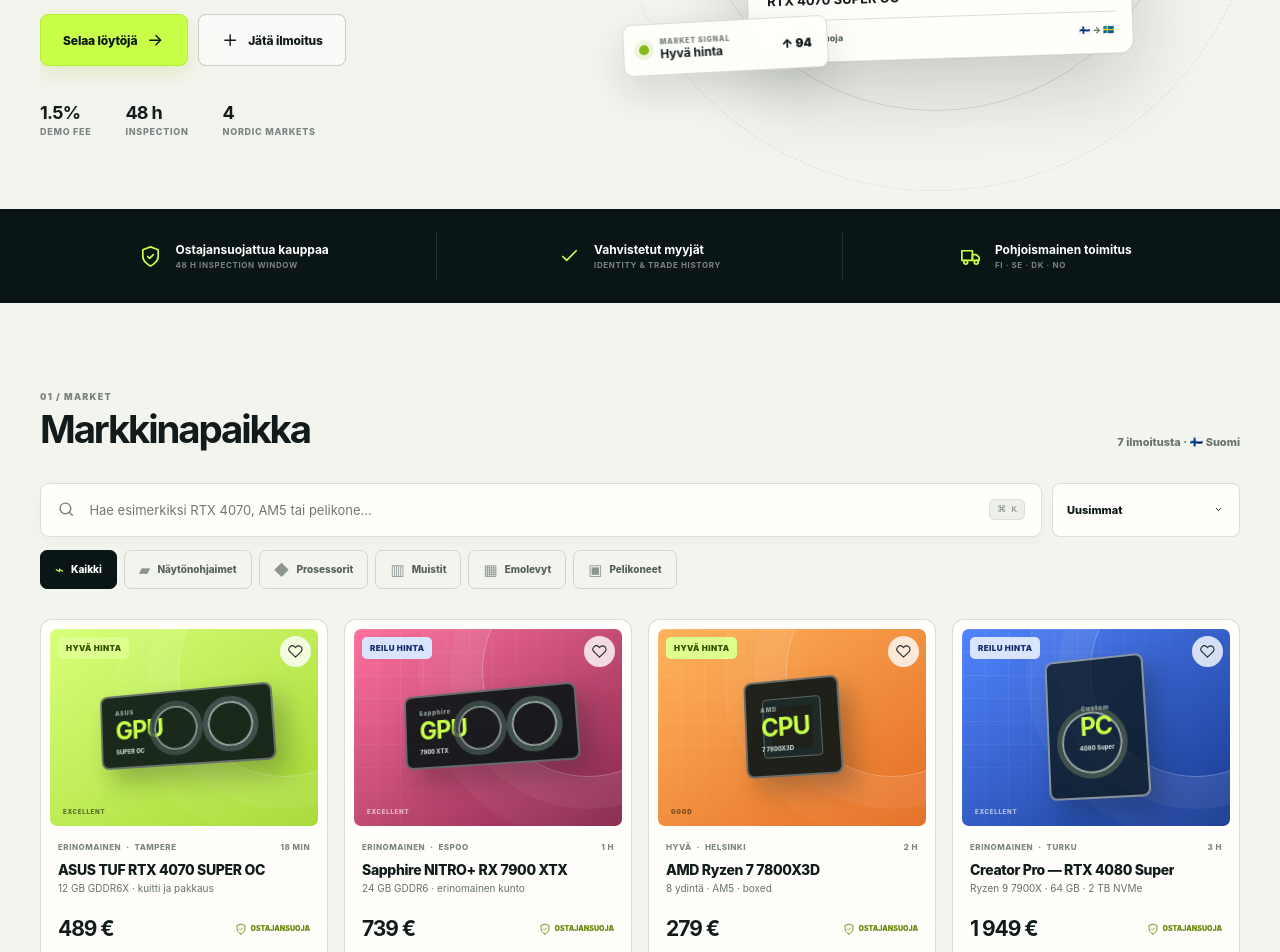
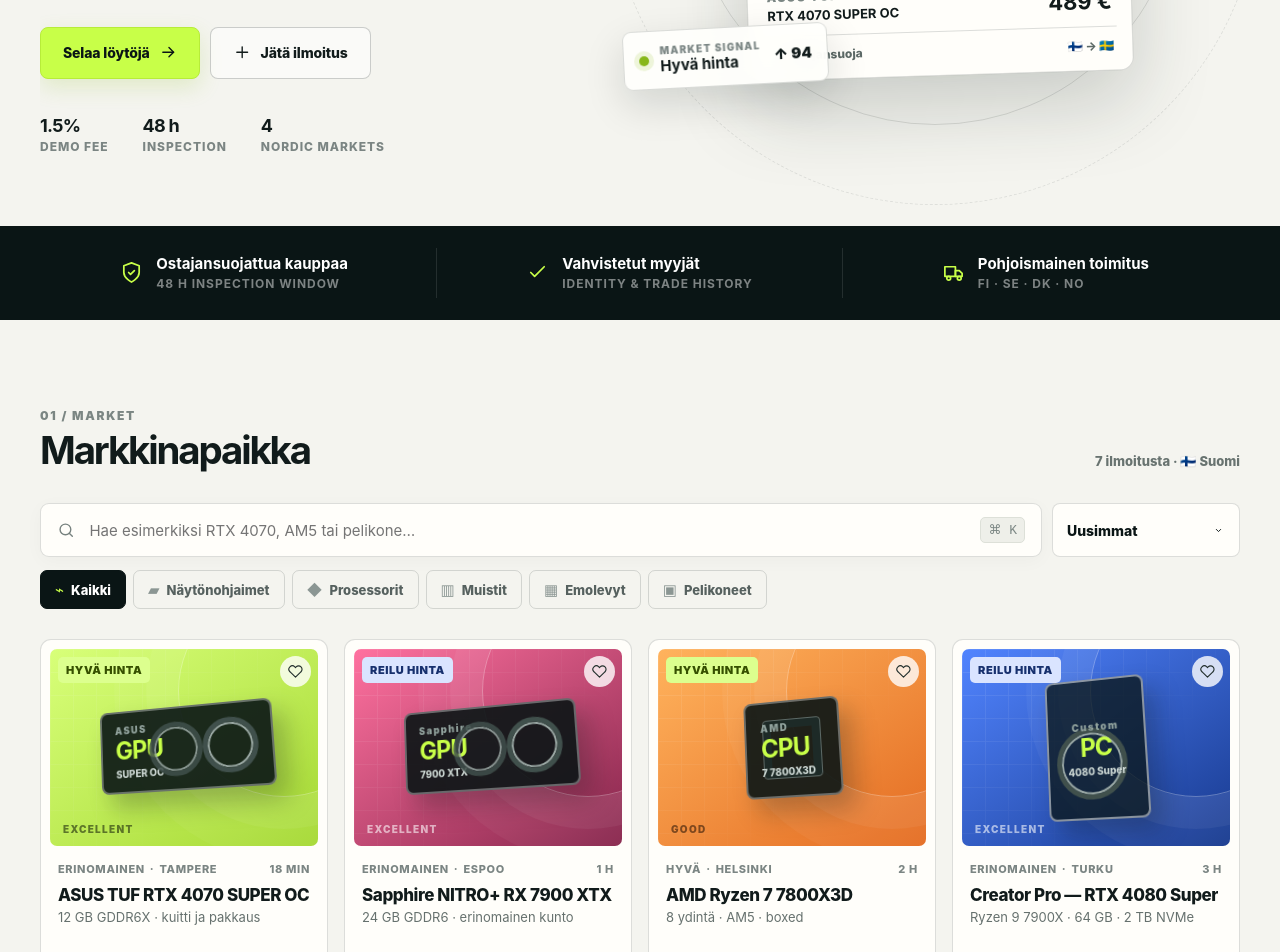
Before and after one commit to JuusuPate/PC-Marketplace, a React (Vite) app in the folder apps/web/: page / in a window 1280 px wide. Shown: the part 580-1532 px from the top of the page. Built offline with nearby package versions, Linux system fonts and the light colour scheme; no server answers; the database is empty.

Commit message:
style: improve typography readability

```diff
--- a/apps/web/src/styles/global.css
+++ b/apps/web/src/styles/global.css
@@ -2304,6 +2304,190 @@
   }
 }
 
+/* Readability pass: supporting text stays compact without dropping below a practical size. */
+.demo-banner {
+  min-height: 42px;
+  height: auto;
+  padding-block: 8px;
+  font-size: 14px;
+  line-height: 1.35;
+}
+.demo-banner span,
+.brand small {
+  font-size: 11px;
+  line-height: 1.2;
+}
+.desktop-nav a,
+.compact-select select,
+.sort-select select {
+  font-size: 14px;
+}
+.button {
+  min-height: 46px;
+  font-size: 14px;
+}
+.mini-avatar {
+  font-size: 11px;
+}
+.eyebrow,
+.hero-product-top,
+.hero-gpu span,
+.hero-product-copy small,
+.hero-product-foot,
+.hero-proof span {
+  font-size: 12px;
+}
+.hero-card--back span,
+.hero-card--back small,
+.hero-card--front small {
+  font-size: 10px;
+}
+.hero-card--front strong,
+.hero-card--front > span:last-child,
+.trust-strip strong {
+  font-size: 15px;
+}
+.trust-strip small,
+.section-index {
+  font-size: 12px;
+}
+.listing-count,
+.search-box kbd,
+.category-row button {
+  font-size: 13px;
+}
+.search-box input {
+  font-size: 15px;
+}
+.hardware-brand,
+.hardware-model,
+.visual-condition {
+  font-size: 10px;
+}
+.price-signal,
+.card-topline,
+.protection-mini {
+  font-size: 11px;
+}
+.card-title {
+  font-size: 17px;
+}
+.card-content > p,
+.card-footer {
+  font-size: 13px;
+}
+.seller-avatar {
+  font-size: 10px;
+}
+.seller-avatar--large {
+  font-size: 14px;
+}
+.protection-chip span,
+.protection-chip small {
+  font-size: 11px;
+}
+.protection-points span,
+.step-number {
+  font-size: 12px;
+}
+.map-country small {
+  font-size: 10px;
+}
+.site-footer {
+  font-size: 12px;
+}
+.modal-kicker {
+  font-size: 11px;
+}
+.modal-lead {
+  font-size: 15px;
+}
+.demo-pill {
+  font-size: 10px;
+}
+.auth-visual small {
+  font-size: 12px;
+}
+.auth-tabs button,
+.stack-form label {
+  font-size: 13px;
+}
+.stack-form input,
+.stack-form select,
+.stack-form textarea {
+  font-size: 15px;
+}
+.form-error,
+.form-notice {
+  font-size: 13px;
+}
+.divider,
+.demo-privacy {
+  font-size: 11px;
+}
+.detail-proof-row span {
+  font-size: 11px;
+}
+.detail-subtitle,
+.detail-section > p {
+  font-size: 15px;
+}
+.detail-meta,
+.detail-section dl div {
+  font-size: 12px;
+}
+.detail-section h3 {
+  font-size: 13px;
+}
+.seller-panel small {
+  font-size: 10px;
+}
+.seller-panel strong {
+  font-size: 15px;
+}
+.seller-panel div > span,
+.detail-shipping strong,
+.report-button {
+  font-size: 11px;
+}
+.detail-shipping span,
+.checkout-item span,
+.checkout-thumb {
+  font-size: 12px;
+}
+.checkout-item strong,
+.checkout-totals div {
+  font-size: 14px;
+}
+.safe-note strong,
+.safe-note small {
+  font-size: 12px;
+}
+.account-profile p {
+  font-size: 12px;
+}
+.section-heading-mini h3 {
+  font-size: 16px;
+}
+.section-heading-mini > span,
+.status-chip,
+.market-status-grid small {
+  font-size: 10px;
+}
+.empty-copy,
+.account-list article > div:nth-child(2) strong,
+.order-value strong,
+.market-status-grid strong,
+.toast {
+  font-size: 13px;
+}
+.account-list article small {
+  font-size: 11px;
+}
+.order-icon {
+  font-size: 9px;
+}
+
 @media (max-width: 1180px) {
   .section-shell {
     width: min(100% - 48px, 1100px);
```
